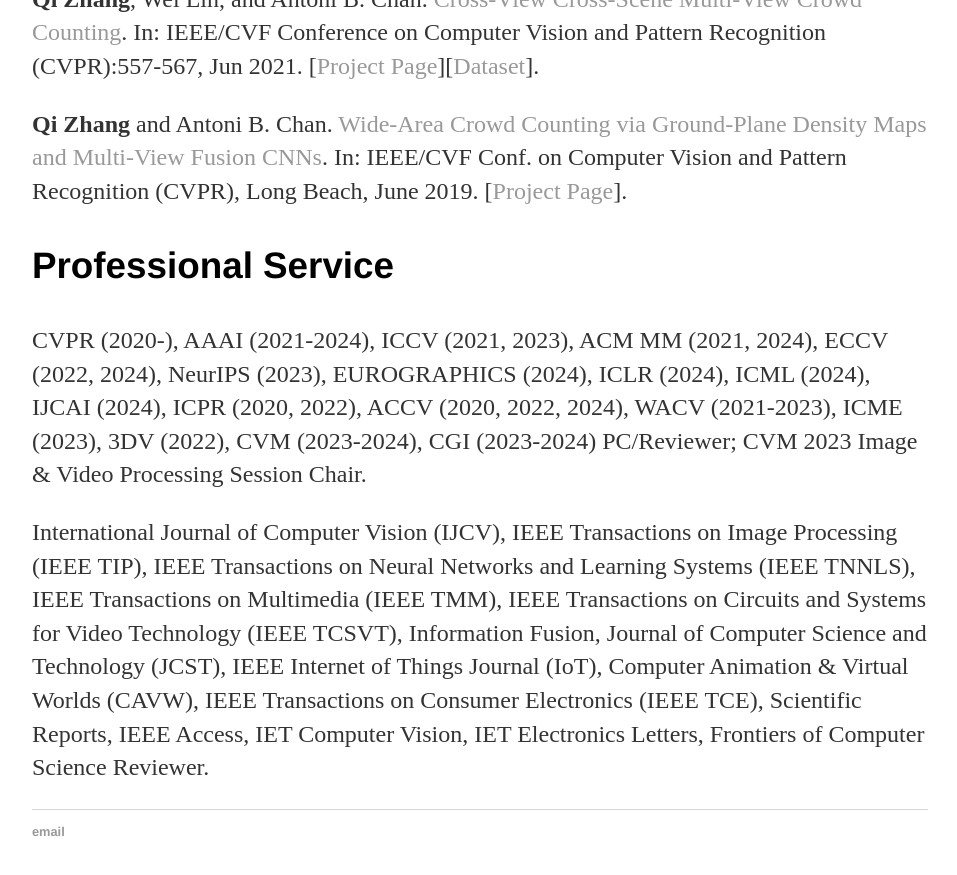
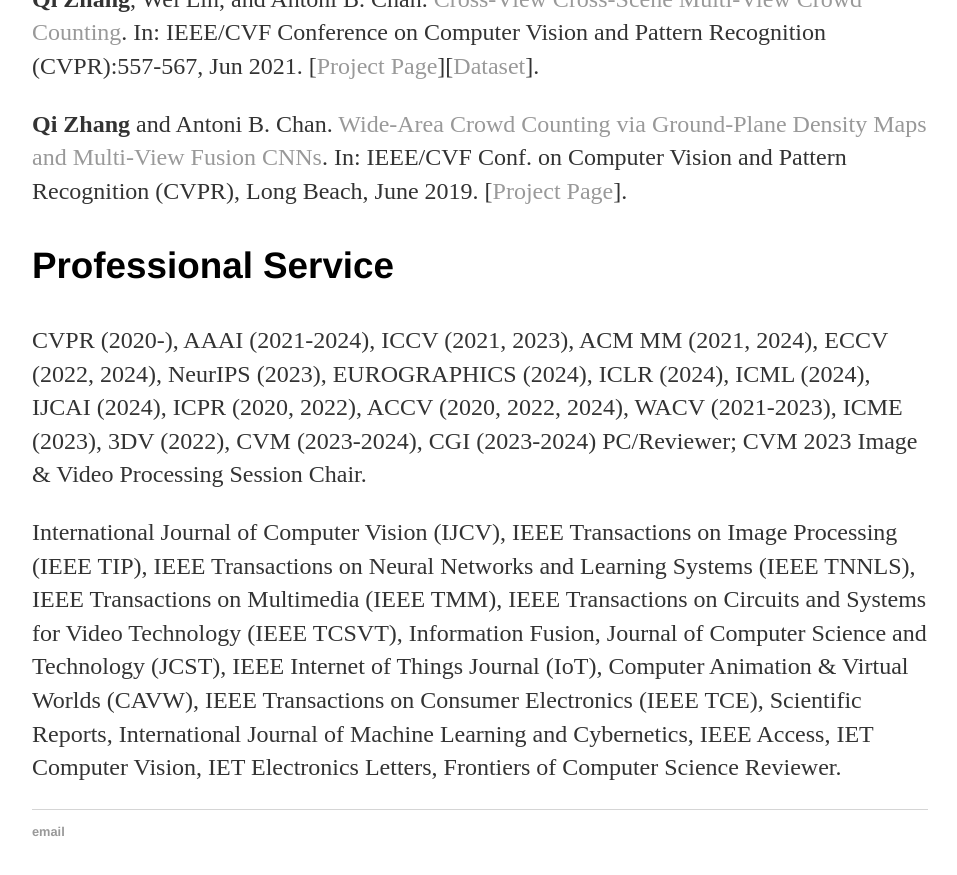
Before and after one commit to zqyq/zqyq.github.io, a Jekyll site: the page built from index.html, in a window 1280 px wide and 900 px high, scrolled down 1369 px. Shown: the top 875 px of the window, without its empty margins (160-1117 px from the left). Built offline with Jekyll 4.4.1, drawn with Linux system fonts in a browser that asks for light colours.

Commit message:
Update index.html

```diff
--- a/index.html
+++ b/index.html
@@ -70,8 +70,9 @@
 
 			<p> International Journal of Computer Vision (IJCV), IEEE Transactions on Image Processing (IEEE TIP),
 			 IEEE Transactions on Neural Networks and Learning Systems (IEEE TNNLS),
-			 IEEE Transactions on Multimedia (IEEE TMM), IEEE Transactions on Circuits and Systems for Video Technology (IEEE TCSVT),
-			Information Fusion, Journal of Computer Science and Technology (JCST), IEEE Internet of Things Journal (IoT), Computer Animation & Virtual Worlds (CAVW),
-			  IEEE Transactions on Consumer Electronics (IEEE TCE), Scientific Reports, IEEE Access, IET Computer Vision, IET Electronics Letters,
-			    Frontiers of Computer Science Reviewer. <p>
+			 IEEE Transactions on Multimedia (IEEE TMM),
+			 IEEE Transactions on Circuits and Systems for Video Technology (IEEE TCSVT),
+			 Information Fusion, Journal of Computer Science and Technology (JCST), IEEE Internet of Things Journal (IoT), Computer Animation & Virtual Worlds (CAVW),
+			 IEEE Transactions on Consumer Electronics (IEEE TCE), Scientific Reports, International Journal of Machine Learning and Cybernetics,
+			 IEEE Access, IET Computer Vision, IET Electronics Letters, Frontiers of Computer Science Reviewer. <p>
 		</div>
```
